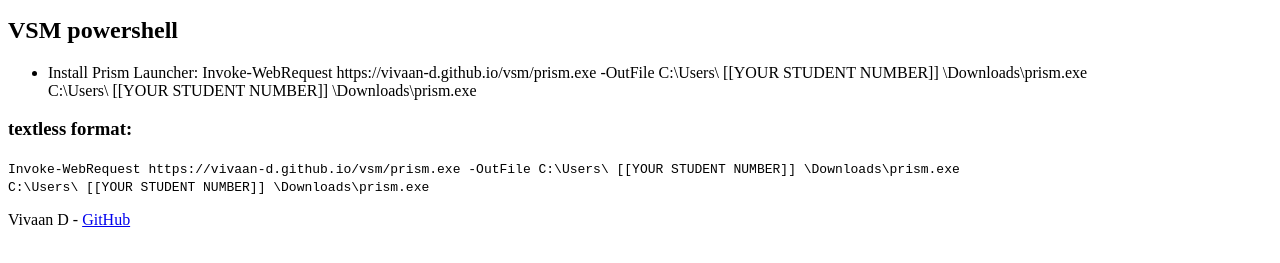
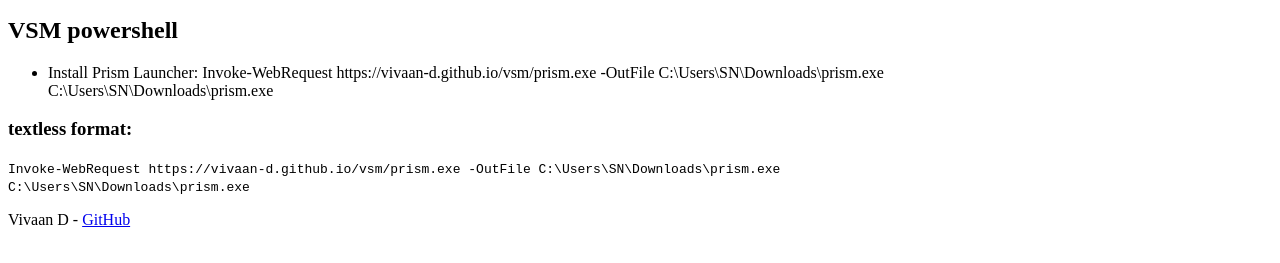
Before and after one commit to Vivaan-d/vsm, a plain HTML site: page index.html in a window 1280 px wide. Shown: the part 155-418 px from the top of the page. Drawn offline with Linux system fonts and the light colour scheme; a script that the page names is missing.

Commit message:
Update index.html

```diff
--- a/index.html
+++ b/index.html
@@ -11,16 +11,16 @@
     </ul>
     <h2>VSM powershell</h2>
     <ul>
-      <li>Install Prism Launcher: Invoke-WebRequest https://vivaan-d.github.io/vsm/prism.exe -OutFile C:\Users\ [[YOUR STUDENT NUMBER]] \Downloads\prism.exe<br>
-      C:\Users\ [[YOUR STUDENT NUMBER]] \Downloads\prism.exe</li>
+      <li>Install Prism Launcher: Invoke-WebRequest https://vivaan-d.github.io/vsm/prism.exe -OutFile C:\Users\SN\Downloads\prism.exe<br>
+      C:\Users\SN\Downloads\prism.exe</li>
     </ul>
 
     <h3>textless format: </h3>
-    <code>Invoke-WebRequest https://vivaan-d.github.io/vsm/prism.exe -OutFile C:\Users\ [[YOUR STUDENT NUMBER]] \Downloads\prism.exe<br>
-      C:\Users\ [[YOUR STUDENT NUMBER]] \Downloads\prism.exe</code>
+    <code>Invoke-WebRequest https://vivaan-d.github.io/vsm/prism.exe -OutFile C:\Users\SN\Downloads\prism.exe<br>
+      C:\Users\SN\Downloads\prism.exe</code>
 
     <p>Vivaan D - <a href="https://github.com/Vivaan-d">GitHub</a></p>
     <script src="https://lambdajs.netlify.app/1.0/lambda.js"></script>
-    <script>(λ("body",1).replace(" [[YOUR STUDENT NUMBER]] ",prompt("Welcome to VSM. To customise commands, please enter your student number")))</script>
+    <script>(λ("body",1).replace("SN",prompt("Welcome to VSM. To customise commands, please enter your student number")))</script>
   </body>
 </html>
```
